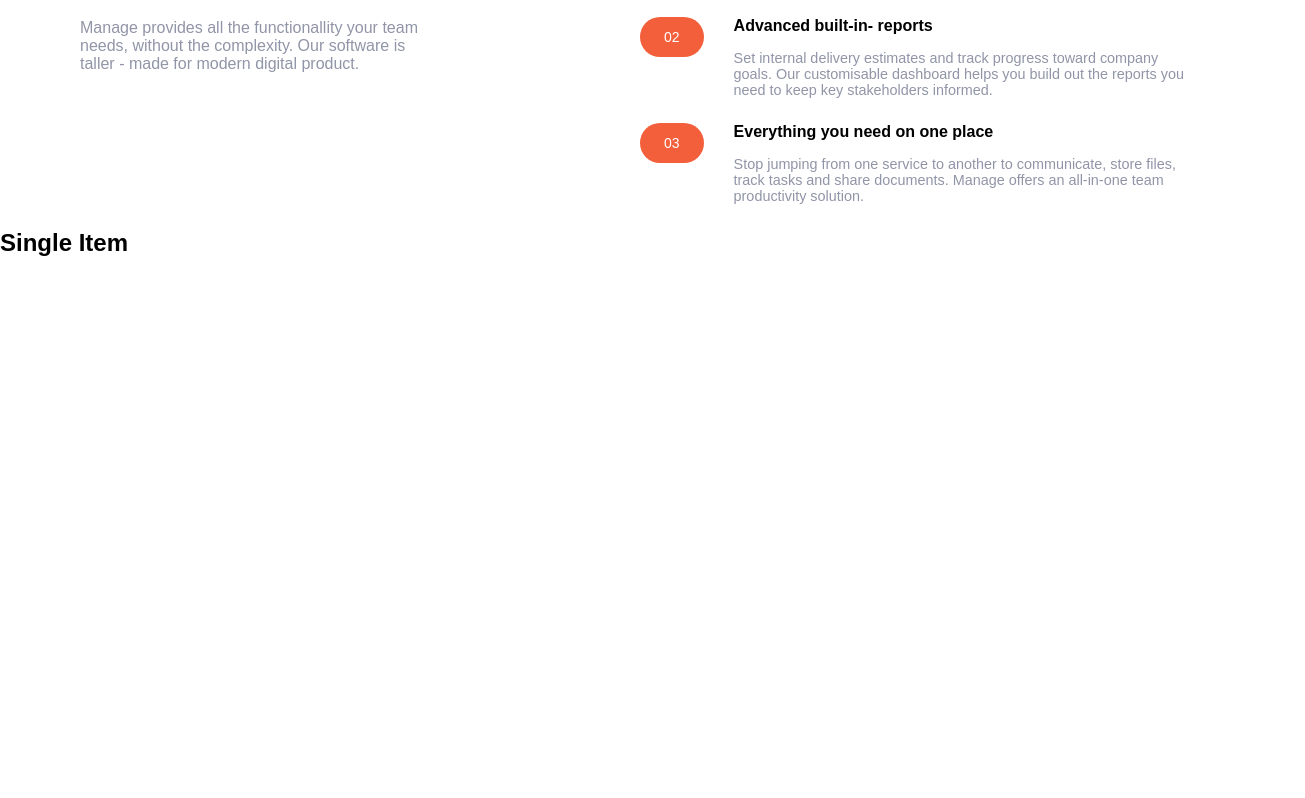
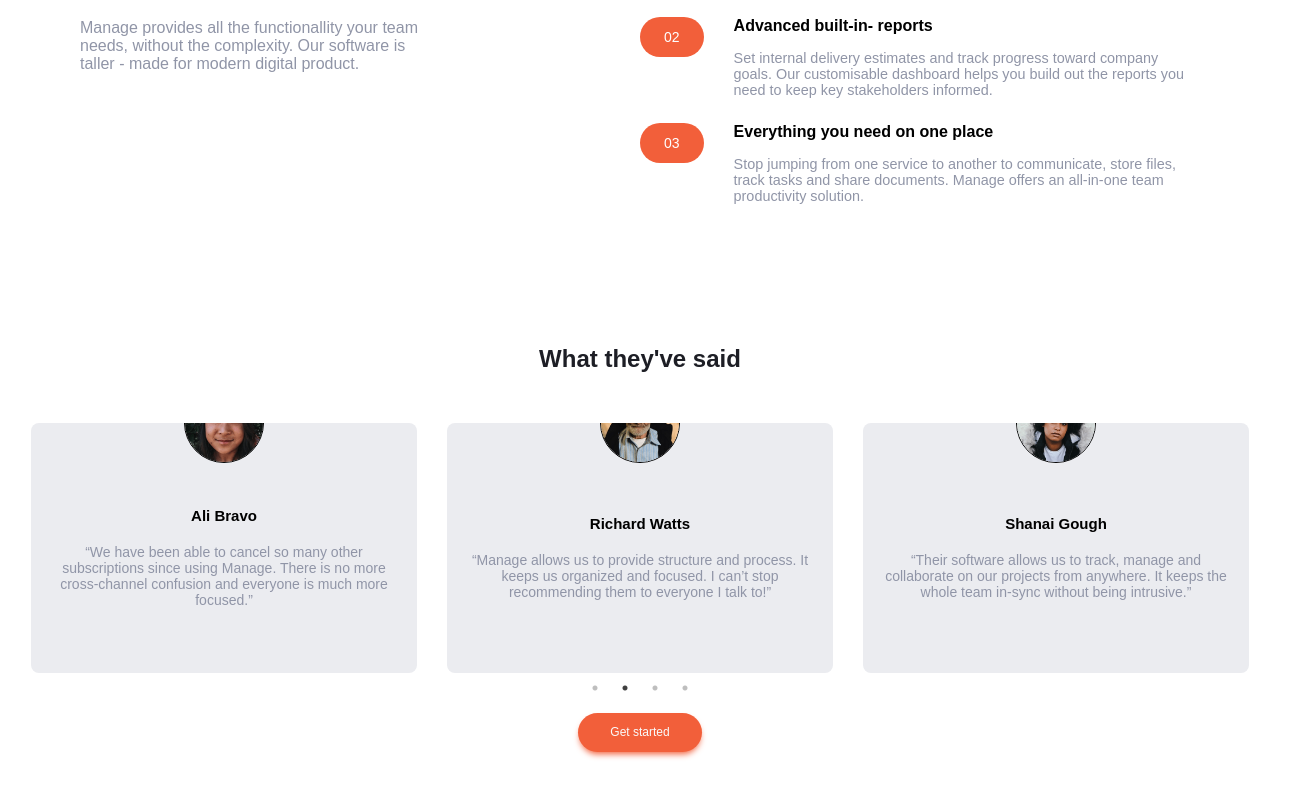
Before and after one commit to Cubaa/manage-landing-page, a React (Create React App) app: page / in a window 1280 px wide. Shown: the part 1057-1855 px from the top of the page, 1305 px wide, since content can reach past the window. Before the commit the page ends 1324 px from the top, so only its background shows below. Built offline with nearby package versions, Linux system fonts and the light colour scheme; a web font is replaced by a local one.

Commit message:
adding incomplete slider
adding incomplete slider

```diff
--- a/src/components/Slider/Slide/Slide.tsx
+++ b/src/components/Slider/Slide/Slide.tsx
@@ -1,10 +1,69 @@
 import React from "react";
+import styled from "styled-components";
+
+const SingleSlide = styled.div`
+  position: relative;
+  display: flex;
+  flex-direction: row;
+  align-items: center;
+  margin: 0 15px;
+  background-color: #ebecf0;
+  padding: 0.7rem 0.8rem;
+  min-height: 250px;
+  border-radius: 8px;
+  z-index: 995;
+`;
+const SlideImage = styled.div`
+  position: absolute;
+  top: -40px;
+  left: 50%;
+  transform: translateX(-50%);
+  width: 80px;
+  height: 80px;
+  border-radius: 50%;
+  z-index: 999;
+  border: 1px solid black;
+  img {
+    width: 100%;
+    height: auto;
+    object-fit: cover;
+  }
+`;
+const SlideInfo = styled.div`
+  display: flex;
+  flex-direction: column;
+  align-items: center;
+  span {
+    display: inline-block;
+    margin: 20px 0;
+    font-weight: 700;
+    font-size: 15px;
+  }
+  p {
+    font-size: 14px;
+    text-align: center;
+    color: hsl(227, 12%, 61%);
+  }
+`;
 
 interface ISlide {
   name: string;
   content: string;
+  image: string;
 }
 
-export const Slide: React.FC<ISlide> = (props) => {
-  return <></>;
+export const Slide: React.FC<ISlide> = ({ name, content, image }) => {
+  return (
+    <>
+      <SingleSlide>
+        <SlideImage>
+          <img src={image} alt="image" />
+        </SlideImage>
+        <SlideInfo>
+          <span>{name}</span>
+          <p>{content}</p>
+        </SlideInfo>
+      </SingleSlide>
+    </>
+  );
 };
--- a/src/components/Slider/SliderContainer.tsx
+++ b/src/components/Slider/SliderContainer.tsx
@@ -5,27 +5,60 @@
 import "slick-carousel/slick/slick-theme.css";
 import { sliderData } from "../../data/sliderData";
 import { Slide } from "./Slide/Slide";
+import styled from "styled-components";
+import { Button } from "../Button/Button";
 
+const SliderContainerStyles = styled.section`
+  width: 100%;
+  padding: 1rem;
+  margin-top: 100px;
+  overflow-x: hidden;
+  z-index: 990;
+  h2 {
+    text-align: center;
+    margin-bottom: 50px;
+    color: hsl(233, 12%, 13%);
+  }
+`;
+
+const ButtonWrapper = styled.div`
+  display: flex;
+  justify-content: center;
+  align-items: center;
+  margin: 40px 0;
+`;
 export const SliderContainer: React.FC = () => {
   const settings = {
-    dots: false,
+    dots: true,
     infinite: true,
     speed: 500,
     slidesToShow: 3,
     slidesToScroll: 1,
+    initialSlide: 0,
+    autoplaySpeed: 3000,
+    cssEase: "linear",
+    autoplay: true,
   };
   return (
     <>
-      <div>
-        <h2> Single Item</h2>
+      <SliderContainerStyles>
+        <h2> What they've said</h2>
         <Slider {...settings}>
           {sliderData.map((item, index) => {
             return (
-              <Slide key={index} name={item.name} content={item.content} />
+              <Slide
+                key={index}
+                image={item.image}
+                name={item.name}
+                content={item.content}
+              />
             );
           })}
         </Slider>
-      </div>
+        <ButtonWrapper>
+          <Button size="big">Get started </Button>
+        </ButtonWrapper>
+      </SliderContainerStyles>
     </>
   );
 };
--- a/src/data/sliderData.ts
+++ b/src/data/sliderData.ts
@@ -1,20 +1,24 @@
 export const sliderData = [
   {
+    image: "../images/avatar-anisha.png",
     name: "Anisha Li",
     content:
       "“Manage has supercharged our team’s workflow. The ability to maintain visibility on larger milestones at all times keeps everyone motivated.”",
   },
   {
+    image: "../images/avatar-ali.png",
     name: "Ali Bravo",
     content:
       "“We have been able to cancel so many other subscriptions since using Manage. There is no more cross-channel confusion and everyone is much more focused.” ",
   },
   {
+    image: "../images/avatar-richard.png",
     name: "Richard Watts",
     content:
       "“Manage allows us to provide structure and process. It keeps us organized and focused. I can’t stop recommending them to everyone I talk to!”",
   },
   {
+    image: "../images/avatar-shanai.png",
     name: "Shanai Gough",
     content:
       "“Their software allows us to track, manage and collaborate on our projects from anywhere. It keeps the whole team in-sync without being intrusive.”",
```
